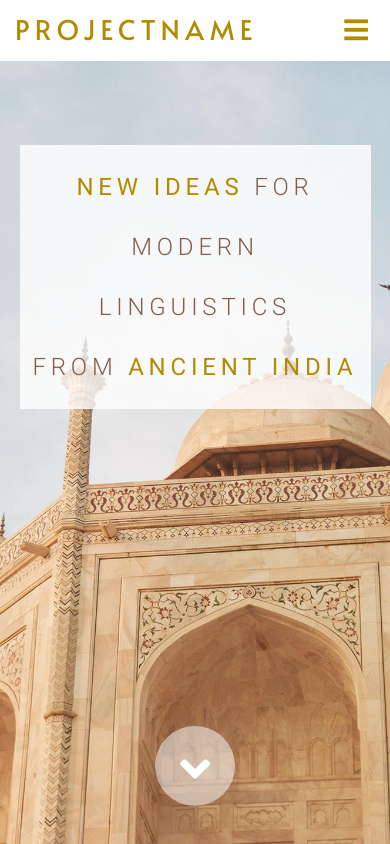
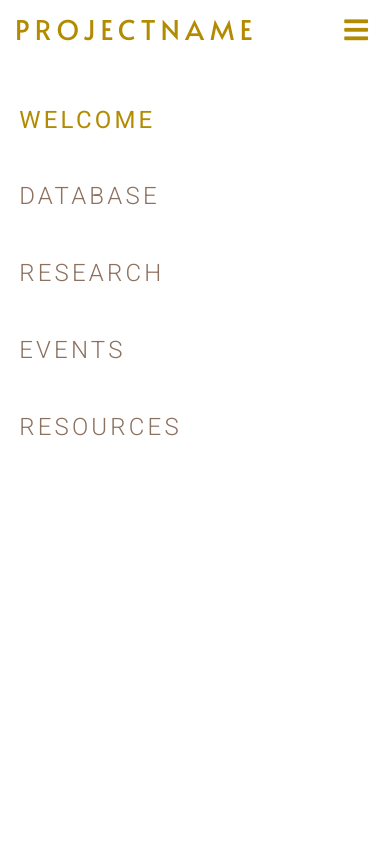
Before and after one commit to mike-allaway/sanskrit, a plain HTML site: page index.html in a window 390 px wide. Both pictures are taken after a click on the element 332 px from the left and 31 px from the top of the page. Shown: the top 844 px of the page. Drawn offline with nearby package versions, Linux system fonts and the light colour scheme.

Commit message:
made mobile nav interactive

```diff
--- a/script.js
+++ b/script.js
@@ -5,4 +5,23 @@ $(document).ready(function() {
         $('html,body').animate({ scrollTop: $('.article-text').first().offset().top - 50 }, 800);
     });
 
+    // Navigation toggle (on small displays)
+    $('#navtoggle').click(function(){
+
+        // If showing, then hide
+        if($('#navtoggle').hasClass('navtoggle-showing')) {
+            $('nav').animate({
+                left: '-100vw'
+            });
+            $('#navtoggle').removeClass('navtoggle-showing');
+        }
+        // If hidden, then show
+        else {
+            $('nav').animate({
+                left: '0'
+            });
+            $('#navtoggle').addClass('navtoggle-showing');
+        }
+    });
+
 });
--- a/style-large.css
+++ b/style-large.css
@@ -1,5 +1,5 @@
-/* Large devices (992px and up) */
-@media (min-width: 992px) {
+/* Large devices (768px and up) */
+@media (min-width: 768px) {
 
     header h1 {
         width: calc(20% - 1em);
@@ -8,6 +8,17 @@
 
     header nav {
         display: inline-block;
+        position: static;
+        width: 79%;
+        height: 1.5em;
+        text-align: right;
+        vertical-align: middle;
+    }
+
+    header nav .nav-item {
+        display: inline-block;
+        margin: 0 0 0 2em;
+        font-size: 1.1em;
     }
 
     header #navtoggle {
--- a/style-small.css
+++ b/style-small.css
@@ -8,7 +8,20 @@
     }
 
     header nav {
-        display: none;
+        display: block;
+        position: fixed;
+        top: 3.8em;
+        left: -100vw;
+        width: 100vw;
+        height: calc(100vh - 3.8em);
+        background: white;
+        text-align: left;
+    }
+
+    header nav .nav-item {
+        display: block;
+        margin: 1.7em 0.8em;
+        font-size: 1.5em;
     }
 
     header #navtoggle {
--- a/style.css
+++ b/style.css
@@ -41,18 +41,11 @@ header h1 {
 }
 
 header nav {
-    width: 79%;
-    display: inline-block;
-    text-align: right;
-    vertical-align: middle;
     letter-spacing: 0.2em;
 }
 
 header nav .nav-item {
-    display: inline-block;
-    margin-left: 2em;
     cursor: pointer;
-    font-size: 1.1em;
     font-weight: 300;
     background: white;
 }
```
